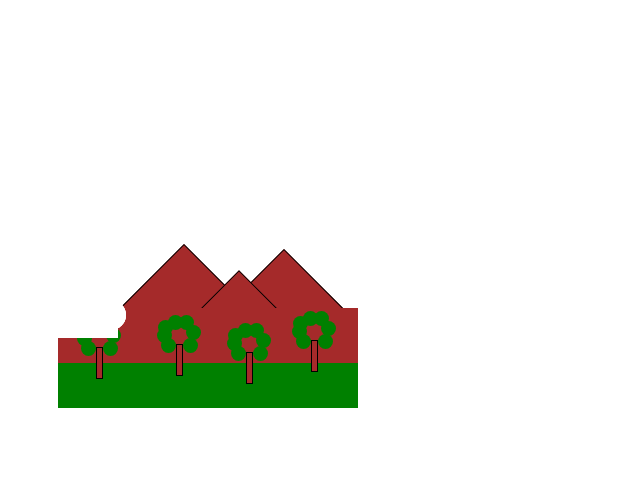
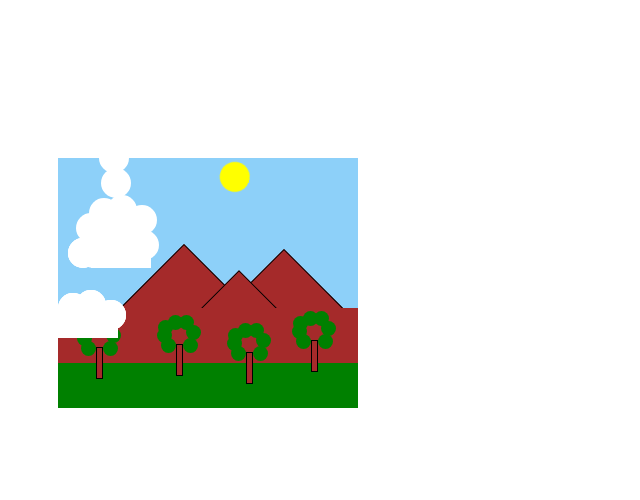
Before and after one commit to paruljamwal/Animated_Landscape, a plain HTML site: page index.html in a window 1280 px wide. Shown: the whole page, without its empty margins (0-640 px from the left). Drawn offline with Linux system fonts and the light colour scheme.

Commit message:
animations

```diff
--- a/index.html
+++ b/index.html
@@ -180,12 +180,24 @@
 
         .cloud1{
             margin-left: 10px;
-            margin-top: -70px;
+            margin-top:-70px;
+            animation: slide1 18.5s ease-in-out alternate infinite;
         }
 
+        @keyframes slide1 {
+            from{margin-left: 10px ;}
+            to{margin-left: 160px;}
+        }
         .cloud2{
             margin-left: 180px;
             margin-top: -95px;
+            animation: slide2 28.5s ease-in-out alternate infinite;
+        }
+
+
+        @keyframes slide2 {
+            from{margin-left: 20px ;}
+            to{margin-left: 200px;}
         }
 
         .cloud_circle1{
@@ -221,6 +233,87 @@
             margin-left: 0px;
             width: 30px;
             height: 30px;
+        }
+
+
+        .sky{
+            position: fixed;
+            display: block;
+            width: 300px;
+            height: 220px;
+            background-color: lightskyblue;
+            margin-top: -150px;
+            z-index: -25;
+            animation: sky-color 35s linear infinite normal;
+        }
+
+        @keyframes sky-color {
+            0%{
+                background: lightyellow;
+            }
+            15%{
+                background: lightskyblue;
+            }
+            45%{
+                background: lightskyblue;
+            }
+            50%{
+                background: lightyellow;
+            }
+            65%{
+                background: black;
+            }
+            95%{
+                background: black;
+            }
+            100%{
+                background: lightblue;
+            }
+        }
+
+        .spinner{
+            position: fixed;
+            display: block;
+            width: 300px;
+            height: 300px;
+            border-radius: 50%;
+            margin-top: -150px;
+            z-index: -20;
+            animation: spinner-rotate 25s linear reverse infinite;
+        }
+
+        @keyframes spinner-rotate {
+            from{transform: rotate(0deg);}
+            to{transform: rotate(360deg);}
+        }
+
+        .sun{
+            position: fixed;
+            display: block;
+            width: 30px;
+            height: 30px;
+            background-color: yellow;
+            border-radius: 50%;
+            margin-left: 268px;
+            margin-top: 120px;
+            z-index: -25;
+        }
+
+        .moon{
+            width: 30px;
+            height: 30px;
+            border-radius: 50%;
+            box-shadow: inset 0px 10px white;
+            margin-left: 0px;
+            margin-top:120px;
+            z-index: -25;
+
+            animation:  moon-rotate 35s linear alternate infinite;
+        }
+
+        @keyframes moon-rotate {
+            from{transform: rotate(0deg);}
+            to{transform: rotate(360deg);}
         }
     </style>
 </head>
@@ -339,6 +432,14 @@
             <div class="cloud_circle cloud_circle5"></div>
          </div>
 
+         <!-- sky  -->
+
+         <div class="sky"></div>
+
+         <div class="spinner">
+            <div class="sun"></div>
+            <div class="moon"></div>
+         </div>
 
         <div id="hills"></div>
     </div>
```
